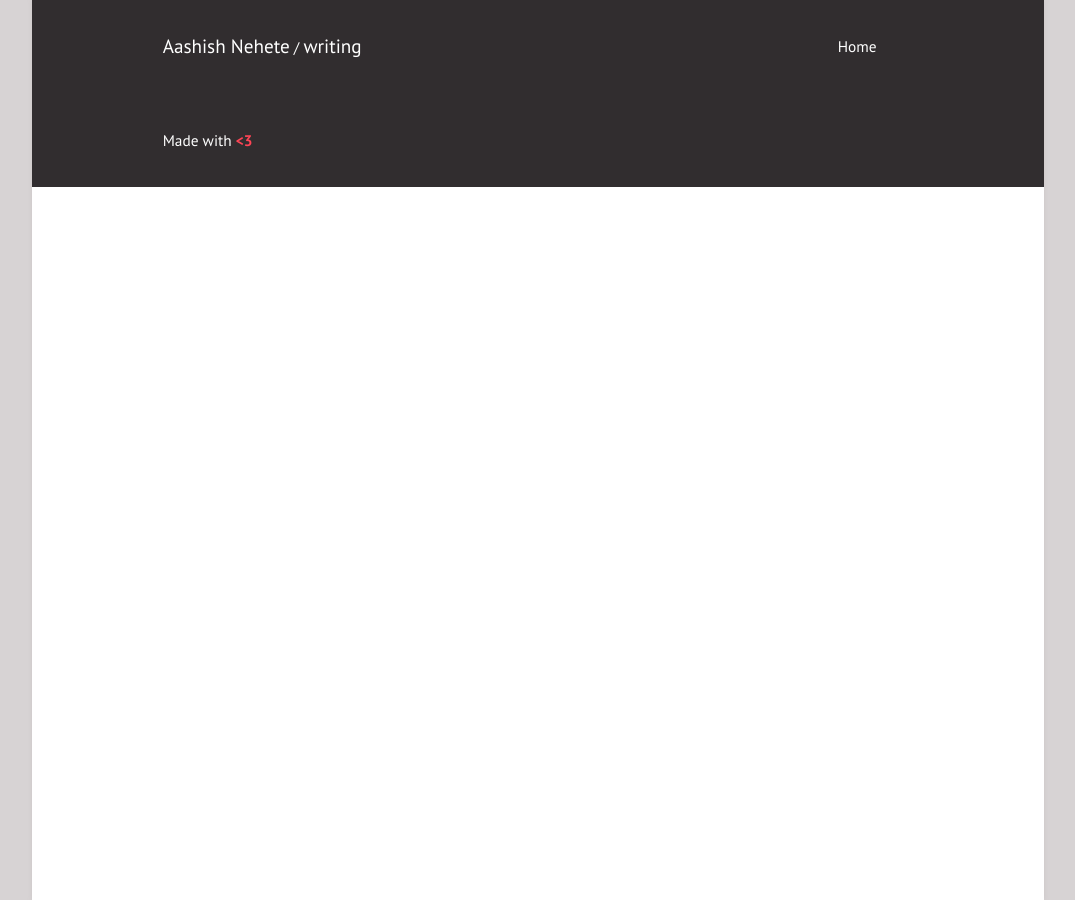
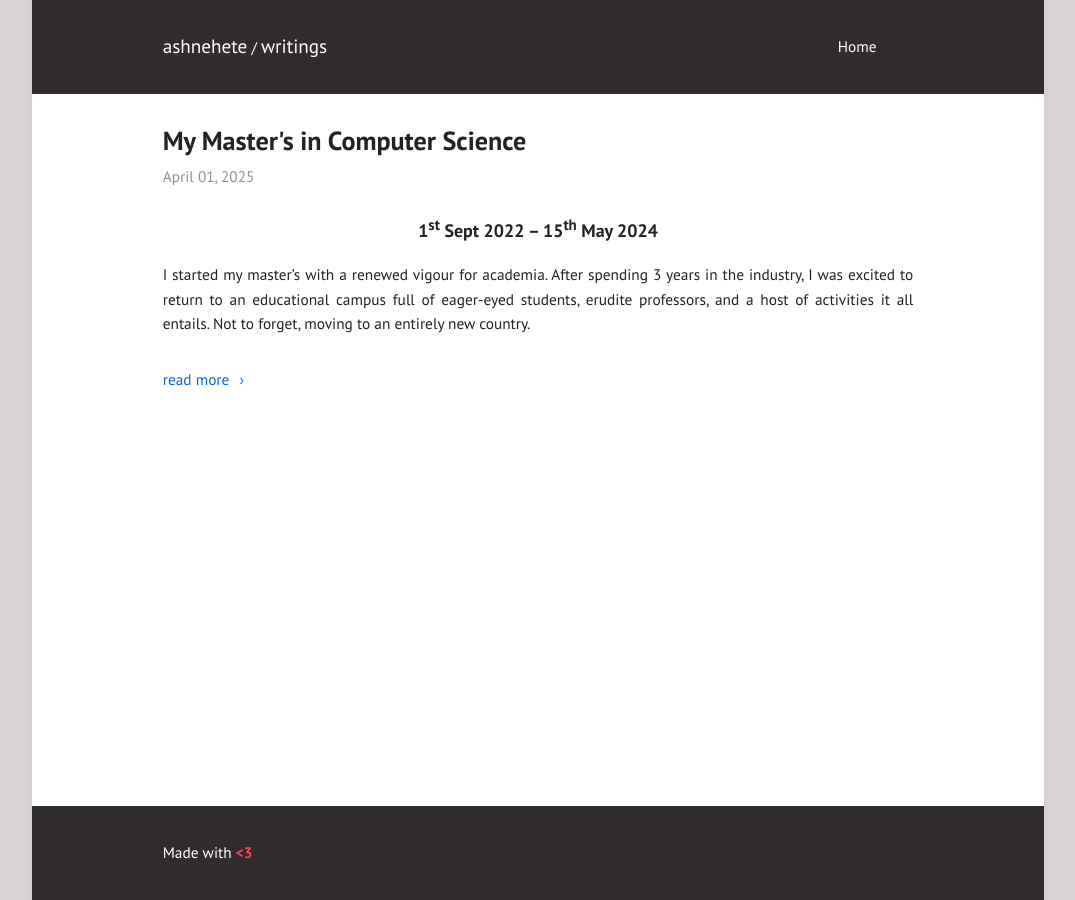
Before and after one commit to ashnehete/writings, a Jekyll site: the page built from index.html, in a window 1280 px wide. Shown: the whole page, without its empty margins (102-1177 px from the left). Built offline with Jekyll 4.4.1, drawn with Linux system fonts in a browser that asks for light colours.

Commit message:
Add first post for MSCS

```diff
--- a/_config.yml
+++ b/_config.yml
@@ -1,5 +1,5 @@
-title: "writing"
-author: "Aashish Nehete"
+title: "writings"
+author: "ashnehete"
 description: "Made with <b style=\"color: #f45;\">&lt;3</b>"
 permalink: /:title/
 lang: "en"
--- /dev/null
+++ b/_posts/2025-04-01-mscs-01.md
@@ -0,0 +1,25 @@
+---
+title:  "My Master's in Computer Science"
+layout: post
+categories: masters
+---
+
+<h3 style="text-align: center">1<sup>st</sup> Sept 2022 – 15<sup>th</sup> May 2024</h3>
+
+I started my master’s with a renewed vigour for academia. After spending 3 years in the industry, I was excited to return to an educational campus full of eager-eyed students, erudite professors, and a host of activities it all entails. Not to forget, moving to an entirely new country.
+
+
+
+Not completely unknown, the United States is a global superpower at the moment and its largest export is pop culture. I have grown up, undoubtably like many others, on a steady diet of American movies, TV shows and songs. But of course, as Plato had already discovered, knowing is not experiencing. My life here has immensely expanded my perception of reality, of this Earth, and its inhabitants. The successful globalisation that propels this country allowed me deeper insights into the sociology of our entire planet. This itself is enough reason to justify my move abroad.
+
+Nonetheless, the pursuit of knowledge I encountered in my college balances uneasily with the disappointments. The master’s program at UMass had taken an unexpected turn by the time I arrived on my first day of class. Eager to meet a culturally diverse and vibrant set of individuals, I was instead greeted by around 180 Indian immigrants just like me. All ready to start a new better life in these United States of America.
+
+In this upcoming series, I write my experiences for posterity, but I wouldn’t mind if a casual reader finds useful information, or even some inspiration in my journey. I might include some advice, and some warnings. But I caution all readers that they are purely a result of my exact circumstances.
+
+### Table of Contents
+
+1. Dining
+2. Amherst
+3. University of Massachusetts
+4. Academics
+5. Research
```
